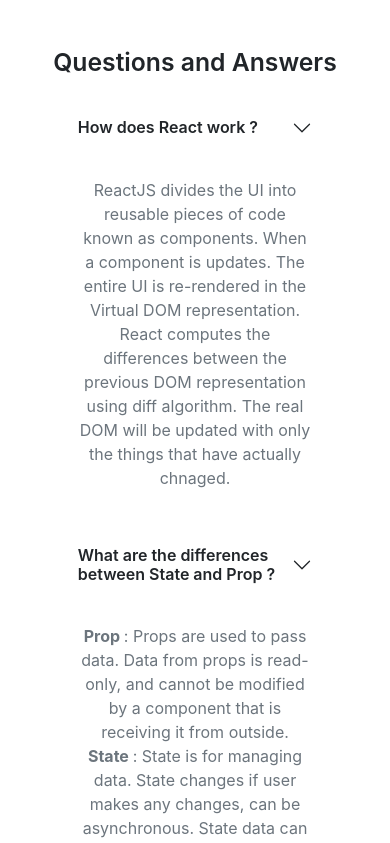
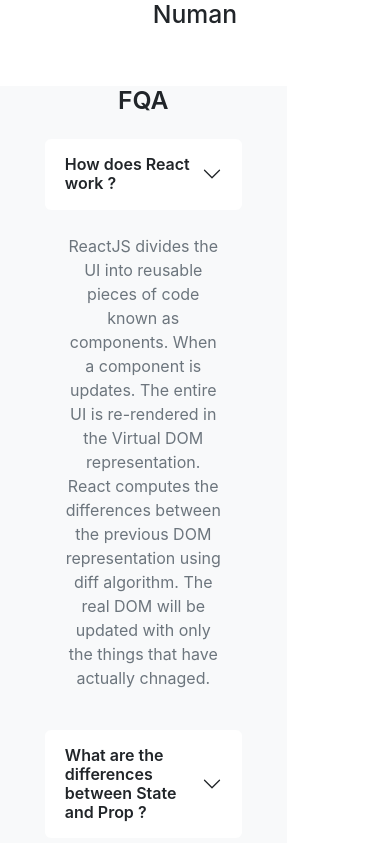
Before and after one commit to numangit/hyper-task-8, a React (Create React App) app: page / in a window 390 px wide. Shown: the top 843 px of the page. Built offline with nearby package versions, Linux system fonts and the light colour scheme.

Commit message:
gride responsiveness added

```diff
--- a/src/App.css
+++ b/src/App.css
@@ -2,7 +2,6 @@
   text-align: center;
   margin: 0;
   padding: 0;
-  display: flex;
 }
 
 .App-header {
--- a/src/App.js
+++ b/src/App.js
@@ -1,10 +1,14 @@
 import './App.css';
-import Faq from './components/Faq/Faq';
+import Main from './components/Main/Main';
+import UserDetails from './components/UserDetails/UserDetails';
 
 function App() {
   return (
     <div className="">
-      <Faq></Faq>
+      <div className="row text-center">
+        <Main></Main>
+        <UserDetails></UserDetails>
+      </div>
     </div>
   );
 }
--- a/src/components/Faq/Faq.js
+++ b/src/components/Faq/Faq.js
@@ -3,8 +3,8 @@
 const Faq = () => {
     return (
         <div>
-            <section className="container text-center my-5">
-                <h2 className="fw-semibold">Questions and Answers</h2>
+            <section className="container text-center my-5 bg-light">
+                <h2 className="fw-semibold">FQA</h2>
                 {/* Question 1 */}
                 <div className="accordion w-75 mx-auto my-4" id="accordionExample">
                     <h2 className="rounded border-5 border-secondary text-secondary" id="headingOne">
--- /dev/null
+++ b/src/components/Main/Main.js
@@ -0,0 +1,13 @@
+import React from 'react';
+import Faq from '../Faq/Faq'
+import './Main.css'
+
+const Main = () => {
+    return (
+        <div className="w-75">
+            <Faq></Faq>
+        </div>
+    );
+};
+
+export default Main;
--- /dev/null
+++ b/src/components/UserDetails/UserDetails.js
@@ -0,0 +1,13 @@
+import React from 'react';
+import './UserDetails.css'
+
+const UserDetails = () => {
+    return (
+        <div className="col col-md-3 order-first order-md-last">
+            <h2>Numan</h2>
+
+        </div>
+    );
+};
+
+export default UserDetails;
```
Also changed, not shown: src/components/Main/Main.css (added), src/components/UserDetails/UserDetails.css (added).
